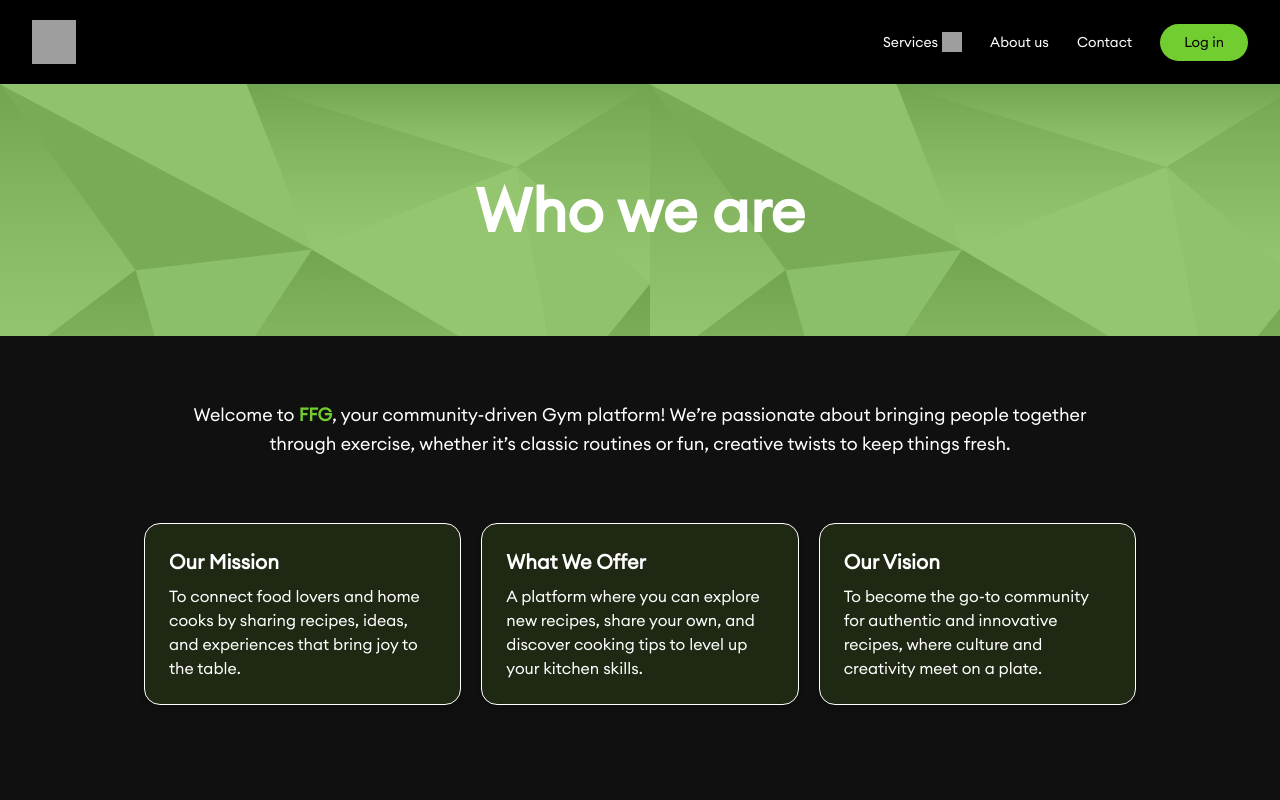
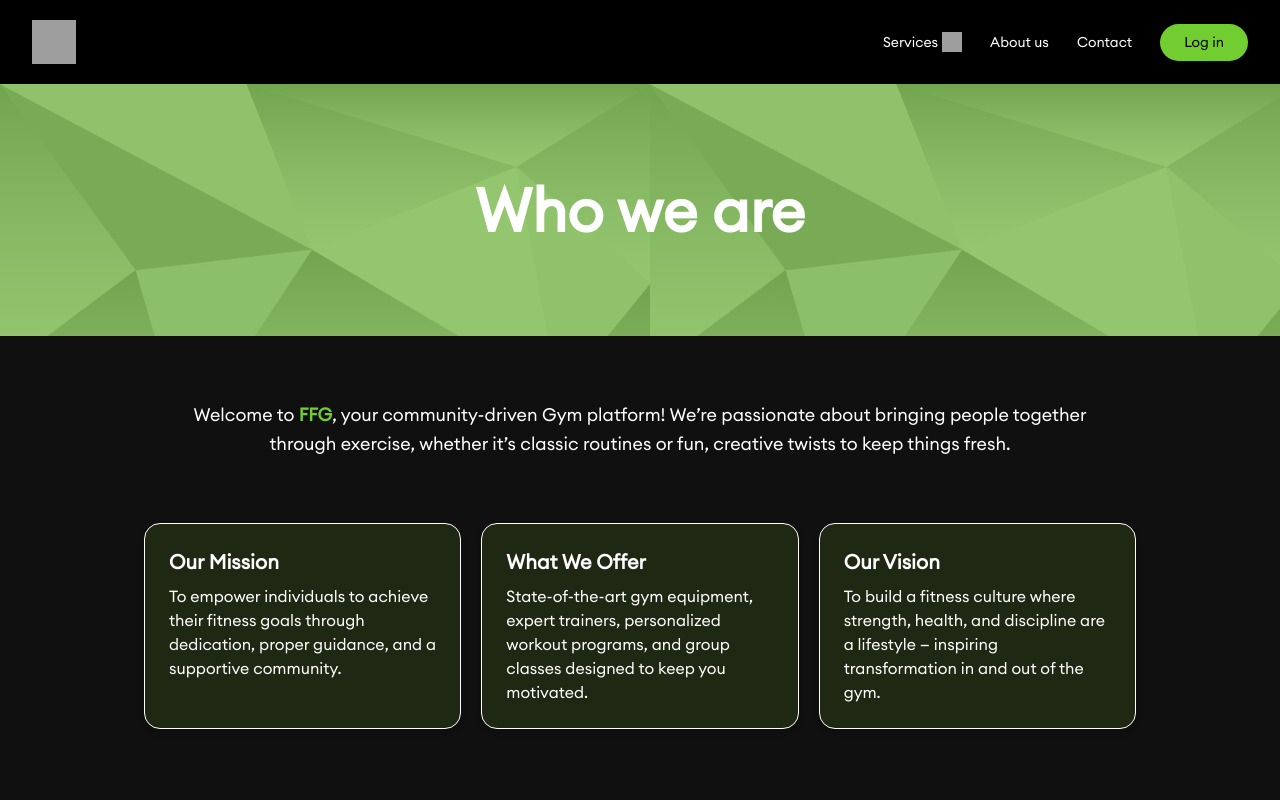
Before and after one commit to somkenemuscle/FFG-Frontend, a Next.js app: page /about in a window 1280 px wide. Shown: the top 800 px of the page. Built offline with nearby package versions, Linux system fonts and the light colour scheme; no server answers; grey boxes are pictures that could not be loaded.

Commit message:
first commit

```diff
--- a/app/about/page.tsx
+++ b/app/about/page.tsx
@@ -42,24 +42,24 @@ export default function AboutUs(){
         <div className="border-[0.5px]  border-white bg-[#9cff32]/10 shadow-md p-6  rounded-2xl hover:shadow-xl transition">
           <h3 className="text-xl  font-bold mb-2">Our Mission</h3>
           <p className="font-light">
-            To connect food lovers and home cooks by sharing recipes, ideas,
-            and experiences that bring joy to the table.
+           To empower individuals to achieve their fitness goals through dedication,
+      proper guidance, and a supportive community.
           </p>
         </div>
 
         <div className="border-[0.5px]  border-white bg-[#9cff32]/10 shadow-md p-6 rounded-2xl  hover:shadow-xl transition">
           <h3 className="text-xl font-bold mb-2">What We Offer</h3>
           <p className="font-light">
-            A platform where you can explore new recipes, share your own, and
-            discover cooking tips to level up your kitchen skills.
+            State-of-the-art gym equipment, expert trainers, personalized workout
+      programs, and group classes designed to keep you motivated.
           </p>
         </div>
 
         <div className="border-[0.5px]  border-white bg-[#9cff32]/10 shadow-md p-6 rounded-2xl hover:shadow-xl transition">
           <h3 className="text-xl font-bold  mb-2">Our Vision</h3>
           <p className="font-light">
-            To become the go-to community for authentic and innovative recipes,
-            where culture and creativity meet on a plate.
+            To build a fitness culture where strength, health, and discipline are a
+      lifestyle — inspiring transformation in and out of the gym.
           </p>
         </div>
       </div>
```
